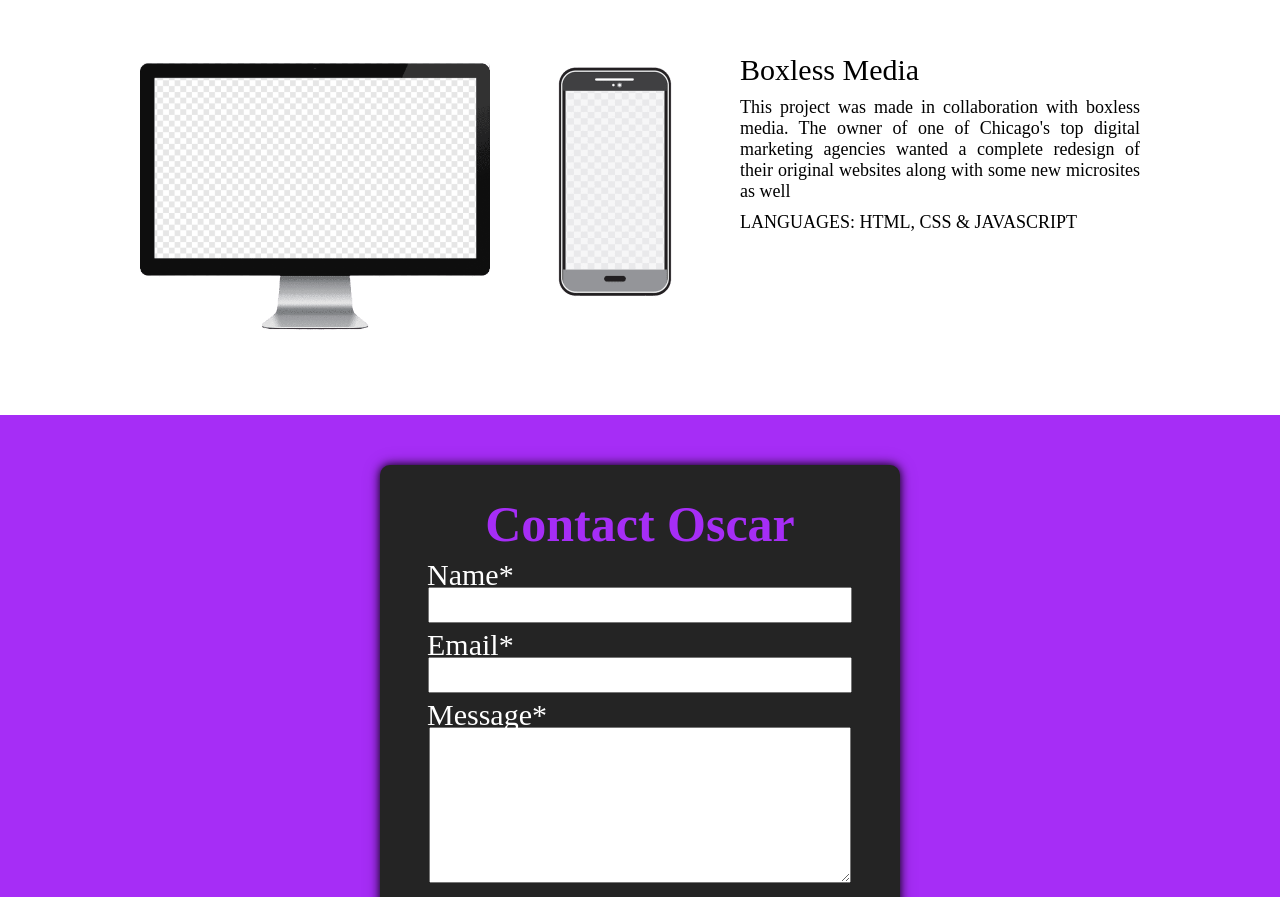
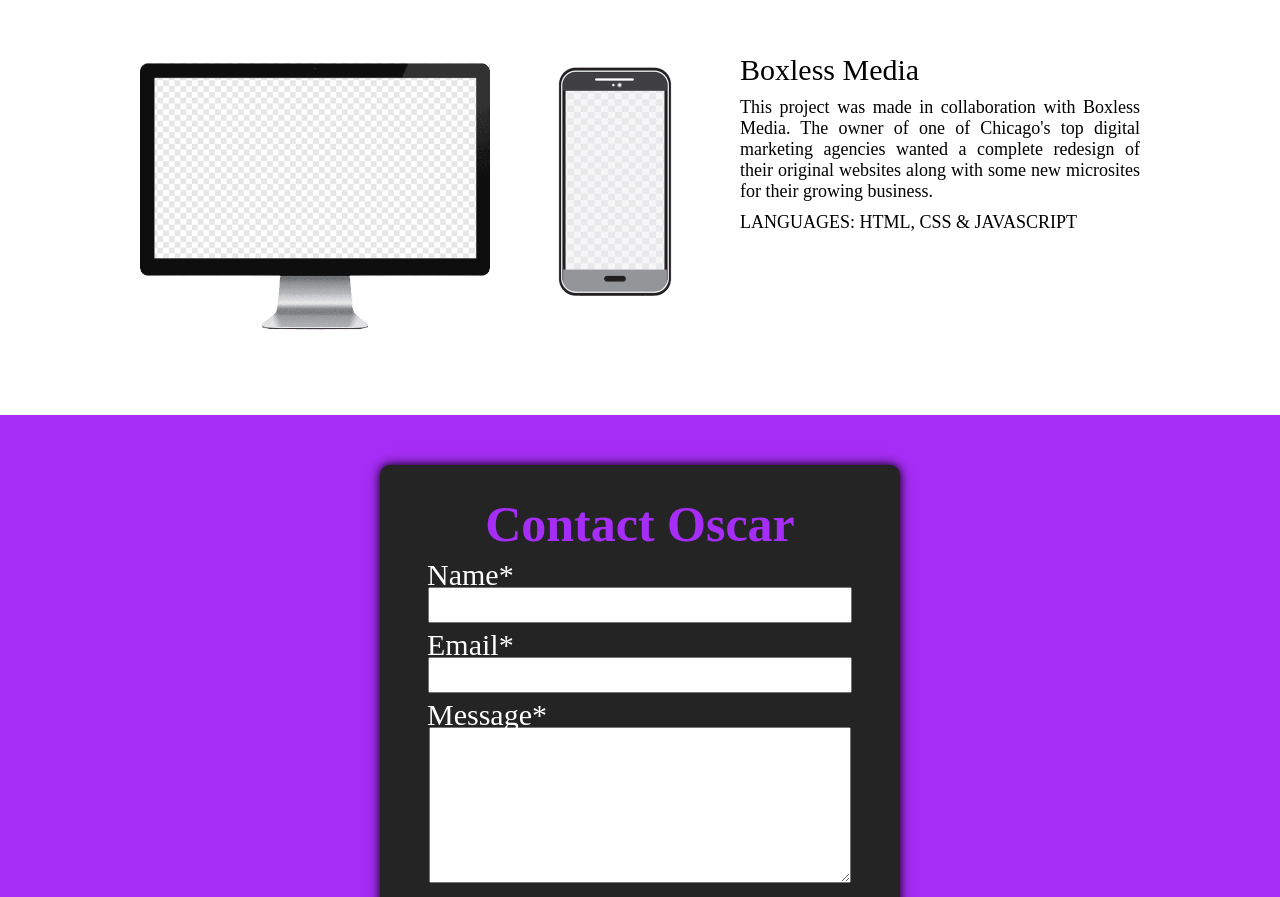
Before and after one commit to oscarcalzadadev/portfolio, a plain HTML site: page index.html in a window 1280 px wide. Shown: the part 1721-2618 px from the top of the page. Drawn offline with Linux system fonts and the light colour scheme; a web font is replaced by a local one.

Commit message:
Update index.html

```diff
--- a/index.html
+++ b/index.html
@@ -100,7 +100,7 @@
                 </aside>
                 <aside class="portfolio_information_container">
                   <p class="item_title">Boxless Media</p>
-                  <p class="paragraph">This project was made in collaboration with boxless media. The owner of one of Chicago's top digital marketing agencies wanted a complete redesign of their original websites along with some new microsites as well</p>
+                  <p class="paragraph">This project was made in collaboration with Boxless Media. The owner of one of Chicago's top digital marketing agencies wanted a complete redesign of their original websites along with some new microsites for their growing business.</p>
                   <p class="language_used_title">LANGUAGES: HTML, CSS & JAVASCRIPT</p>
                 </aside>
               </div>
```
